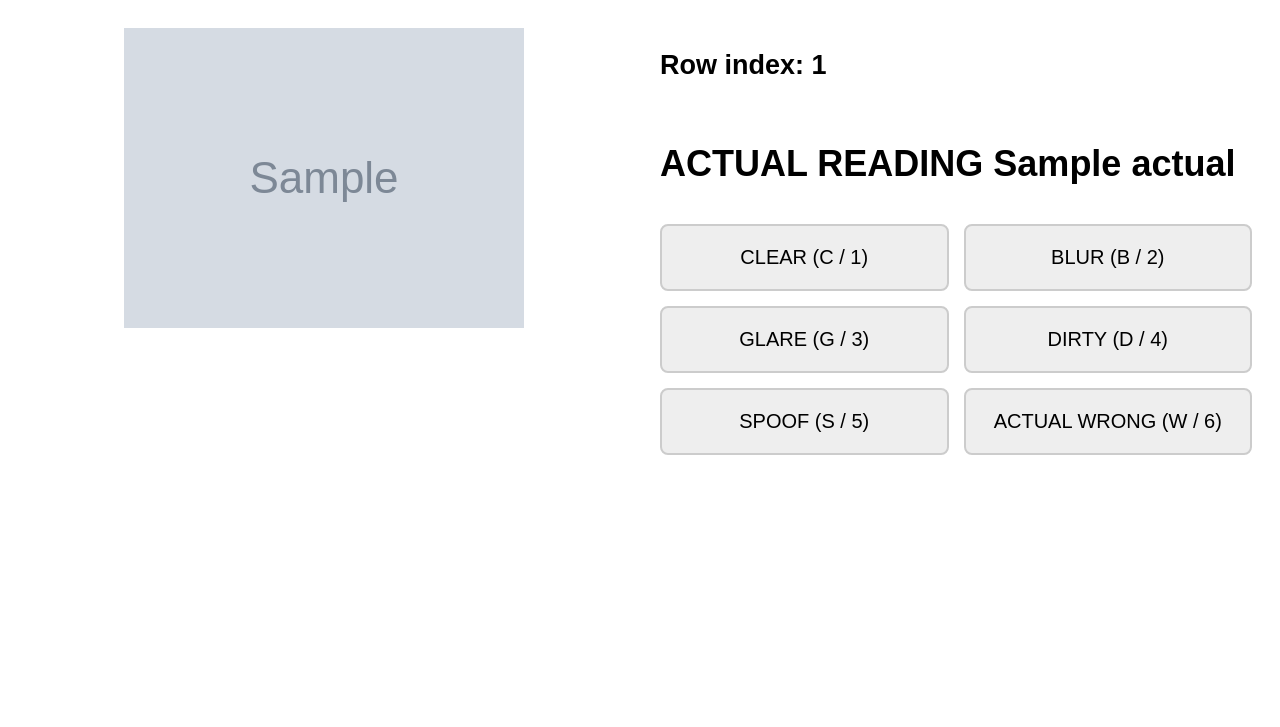
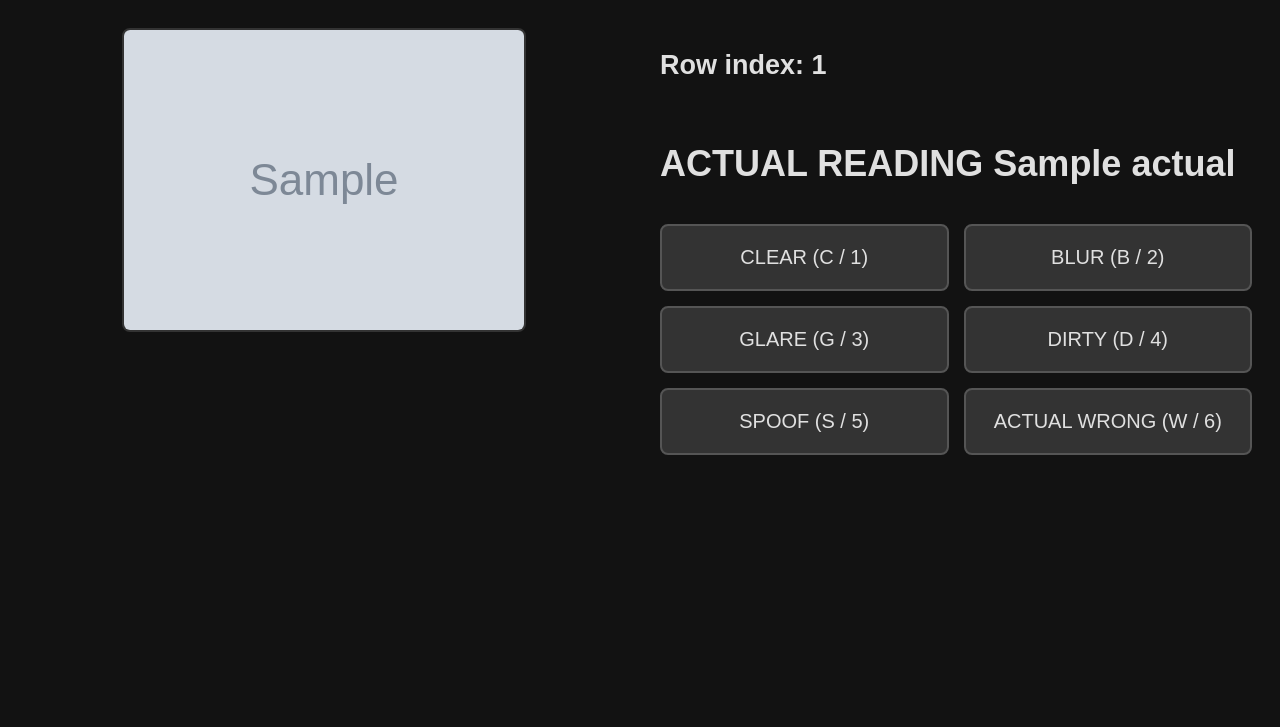
Before and after one commit to deepak24sp/image_web, a Flask app: template templates/index.html in a window 1280 px wide. Shown: the top 727 px of the page. Run offline with Flask 3, Linux system fonts and the light colour scheme; the template is opened without the code that fills it: most values are stand-ins (such as "Sample title", 1, 10 or a date in 2020); grey boxes marked "Sample" are stand-in pictures; parts of the project's set-up code (start-up, migrations or seed data) failed here and were passed over.

Commit message:
dark mode

```diff
--- a/templates/index.html
+++ b/templates/index.html
@@ -5,6 +5,8 @@
     <style>
     body {
         font-family: Arial, sans-serif;
+        background-color: #121212;
+        color: #e0e0e0;
     }
     .container {
         display: flex;
@@ -21,6 +23,8 @@
     img {
         max-width: 100%;
         max-height: 80vh;
+        border: 2px solid #333;
+        border-radius: 8px;
     }
     .right {
         display: flex;
@@ -37,16 +41,18 @@
         padding: 20px;
         font-size: 20px;
         cursor: pointer;
-            background-color: #eee;
-            border: 2px solid #ccc;
+        background-color: #333;
+        color: #e0e0e0;
+        border: 2px solid #555;
         border-radius: 8px;
         transition: background 0.2s, border 0.2s;
     }
     button.option:hover {
-            background-color: #ddd;
+        background-color: #555;
         border-color: #888;
     }
 </style>
+
 </head>
 <body>
 
```
Lines whose indentation alone changed are shown as unchanged.
